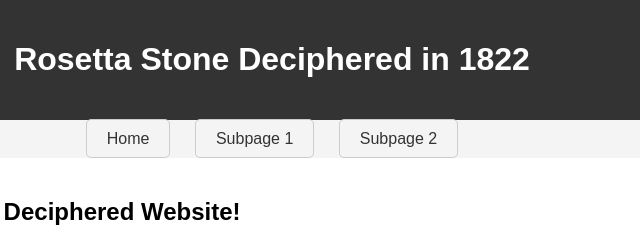
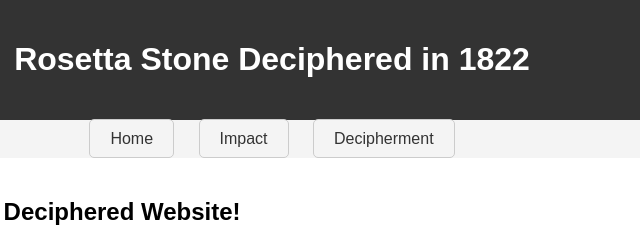
Before and after one commit to 00145711/semesterproject2.github.io, a plain HTML site: page index.html in a window 1280 px wide. Shown: the top 240 px of the page, 368-1008 px from the left. Drawn offline with Linux system fonts and the light colour scheme.

Commit message:
Update index.html

```diff
--- a/index.html
+++ b/index.html
@@ -72,8 +72,8 @@
 
     <nav>
         <a href="index.html">Home</a>
-        <a href="Impact.html">Subpage 1</a>
-        <a href="Decipherment.html">Subpage 2</a>
+        <a href="Impact.html">Impact</a>
+        <a href="Decipherment.html">Decipherment</a>
     </nav>
 
     <div class="content">
```
